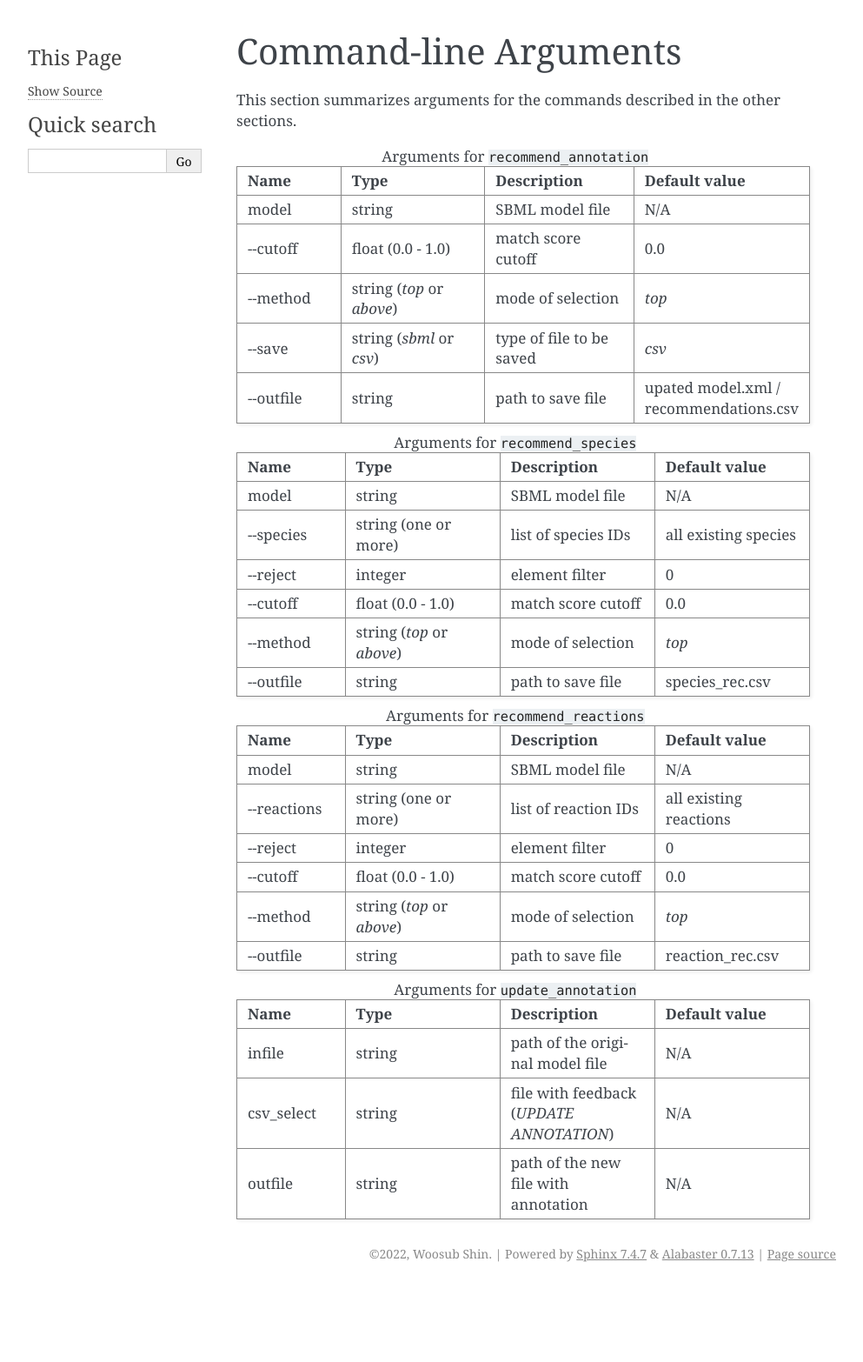
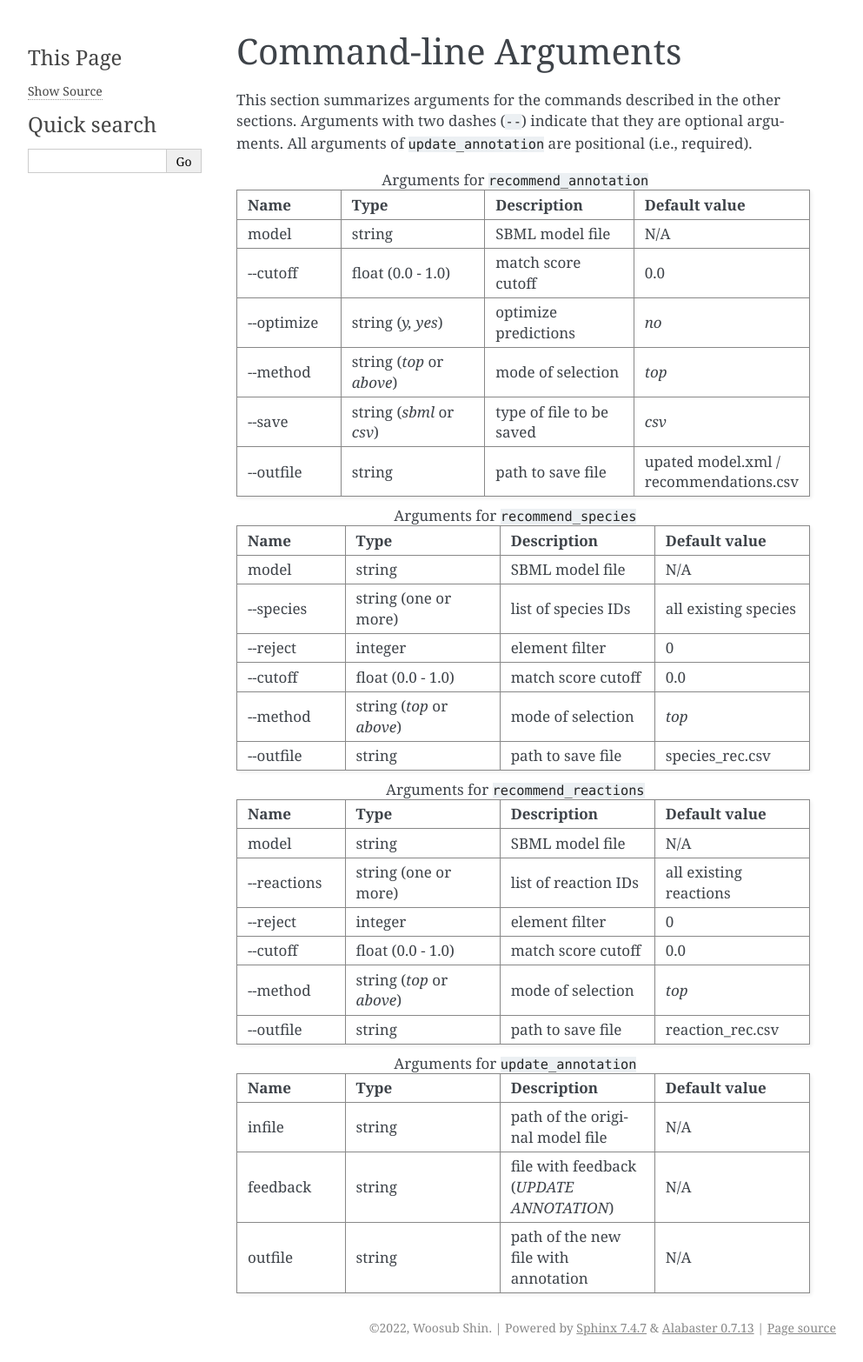
Before and after one commit to sys-bio/AMAS, a Sphinx documentation site: the page built from docs/source/tbls.rst, in a window 1280 px wide. Shown: the whole page at 87% size, without its empty margins (148-1141 px from the left). Built offline with Sphinx 7.4.7, drawn with Linux system fonts in a browser that asks for light colours; before the commit the page ends 1481 px from its top, so only the background shows below that.

Commit message:
feedback instead of csv_select

```diff
--- a/docs/source/tbls.rst
+++ b/docs/source/tbls.rst
@@ -4,7 +4,7 @@ Command-line Arguments
 ======================
 
 
-This section summarizes arguments for the commands described in the other sections.
+This section summarizes arguments for the commands described in the other sections. Arguments with two dashes (``--``) indicate that they are optional arguments. All arguments of ``update_annotation`` are positional (i.e., required).
 
 .. list-table:: Arguments for ``recommend_annotation``
    :widths: 35 50 50 50
@@ -22,6 +22,10 @@ This section summarizes arguments for the commands described in the other sectio
      - float (0.0 - 1.0)
      - match score cutoff
      - 0.0
+   * - \-\-optimize
+     - string (*y, yes*)
+     - optimize predictions
+     - *no*
    * - \-\-method
      - string (*top* or *above*)
      - mode of selection
@@ -116,7 +120,7 @@ This section summarizes arguments for the commands described in the other sectio
      - string
      - path of the original model file
      - N/A
-   * - csv_select
+   * - feedback
      - string
      - file with feedback (*UPDATE ANNOTATION*)
      - N/A
```
Also changed, not shown: 1 other file.
